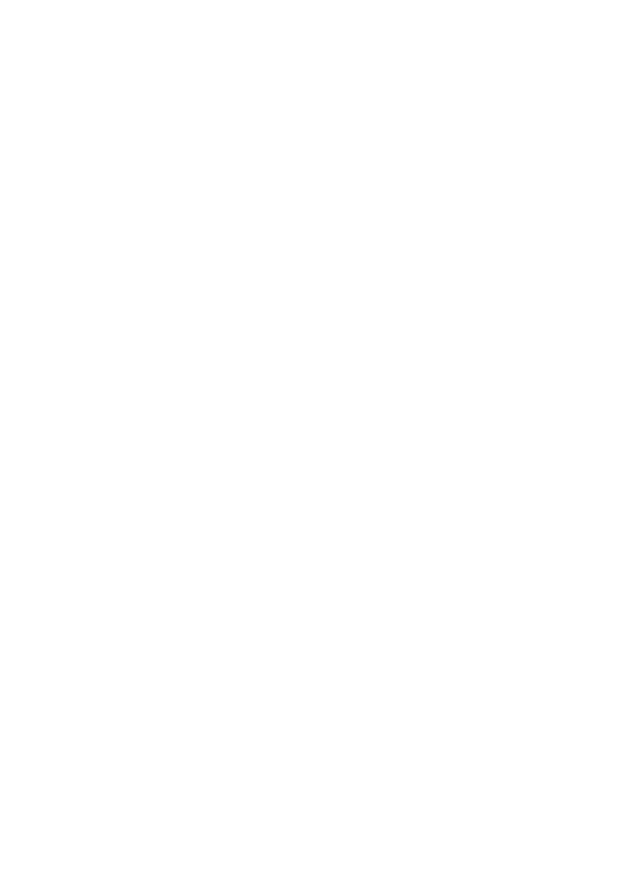
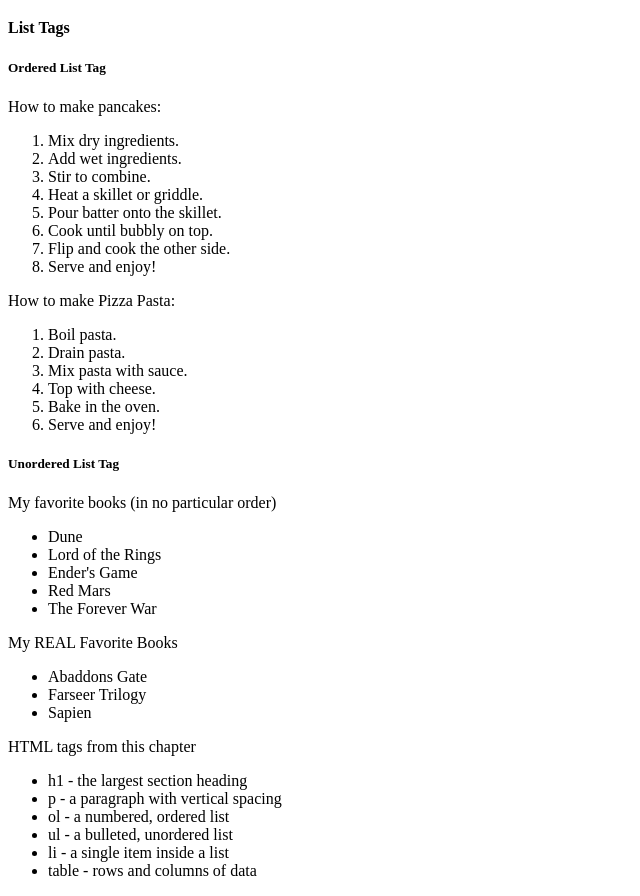
Before and after one commit to pricefy-dotcom/webdev-client, a Next.js app in the folder 2026/fall/webdev/webdev-client/: page /labs/lab1 in a window 1280 px wide. Shown: the part 1142-2038 px from the top of the page, without its empty margins (0-640 px from the left). Before the commit the page ends 1156 px from the top, so only its background shows below. Built offline with nearby package versions, Linux system fonts and the light colour scheme.

Commit message:
Section 1.3.3 Ordered and Unordered Lists

```diff
--- /dev/null
+++ b/2026/fall/webdev/webdev-client/app/labs/lab1/ListTags.tsx
@@ -0,0 +1,52 @@
+export default function ListTags() {
+  return (
+    <div id="wd-lists">
+      <h4>List Tags</h4>
+      <h5>Ordered List Tag</h5>
+      How to make pancakes:
+      <ol id="wd-pancakes">
+        <li>Mix dry ingredients.</li>
+        <li>Add wet ingredients.</li>
+        <li>Stir to combine.</li>
+        <li>Heat a skillet or griddle.</li>
+        <li>Pour batter onto the skillet.</li>
+        <li>Cook until bubbly on top.</li>
+        <li>Flip and cook the other side.</li>
+        <li>Serve and enjoy!</li>
+      </ol>
+      How to make Pizza Pasta:
+        <ol id="wd-pizza-pasta">
+            <li>Boil pasta.</li>
+            <li>Drain pasta.</li>
+            <li>Mix pasta with sauce.</li>
+            <li>Top with cheese.</li>
+            <li>Bake in the oven.</li>
+            <li>Serve and enjoy!</li>
+        </ol>
+      <h5>Unordered List Tag</h5>
+      My favorite books (in no particular order)
+      <ul id="wd-books">
+        <li>Dune</li>
+        <li>Lord of the Rings</li>
+        <li>Ender&apos;s Game</li>
+        <li>Red Mars</li>
+        <li>The Forever War</li>
+      </ul>
+      My REAL Favorite Books
+      <ul id="wd-my-books">
+        <li>Abaddons Gate</li>
+        <li>Farseer Trilogy</li>
+        <li>Sapien</li>
+      </ul>
+      HTML tags from this chapter
+      <ul id="wd-ai-html-tags">
+        <li>h1 - the largest section heading</li>
+        <li>p - a paragraph with vertical spacing</li>
+        <li>ol - a numbered, ordered list</li>
+        <li>ul - a bulleted, unordered list</li>
+        <li>li - a single item inside a list</li>
+        <li>table - rows and columns of data</li>
+      </ul>
+    </div>
+  );
+}
--- a/2026/fall/webdev/webdev-client/app/labs/lab1/page.tsx
+++ b/2026/fall/webdev/webdev-client/app/labs/lab1/page.tsx
@@ -1,5 +1,6 @@
 import HeadingTags from "./HeadingTags";
 import ParagraphTag from "./ParagraphTag";
+import ListTags from "./ListTags";
 
 export default function Lab1() {
     return (
@@ -8,6 +9,7 @@ export default function Lab1() {
             <h3>HTML Examples</h3>
             <HeadingTags />
             <ParagraphTag />
+            <ListTags />
         </div>
     );
 }
```
